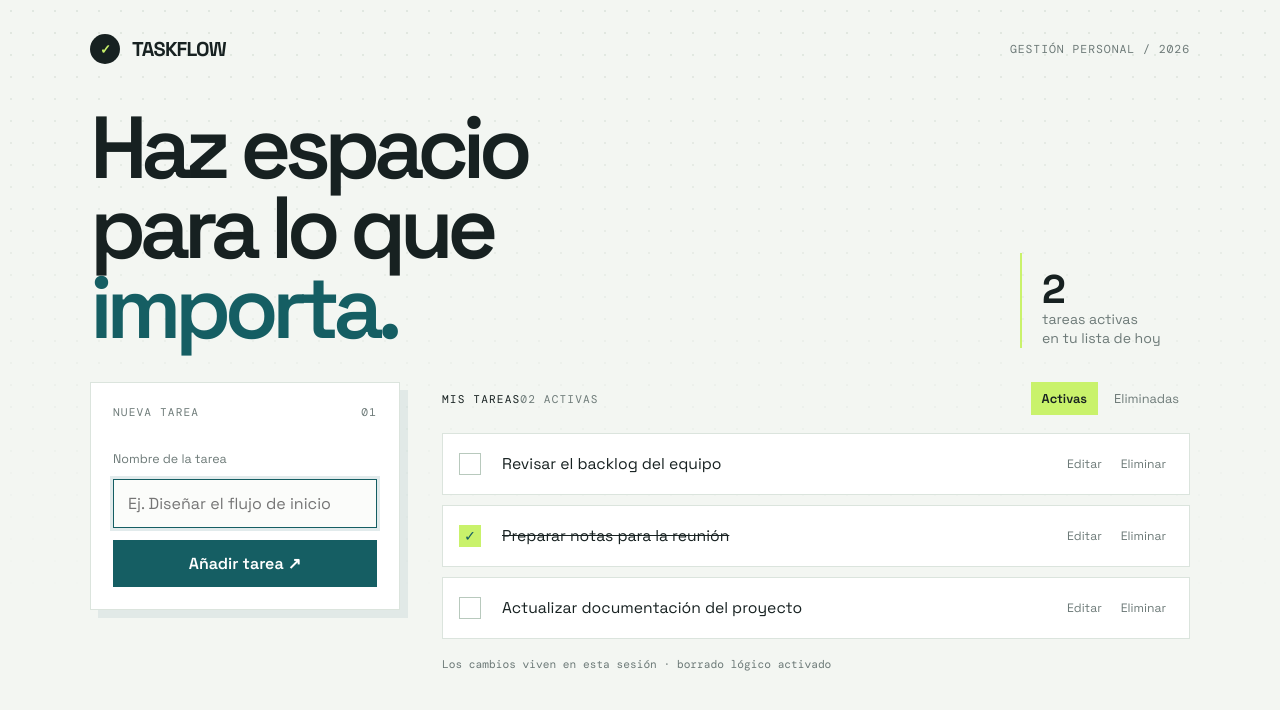
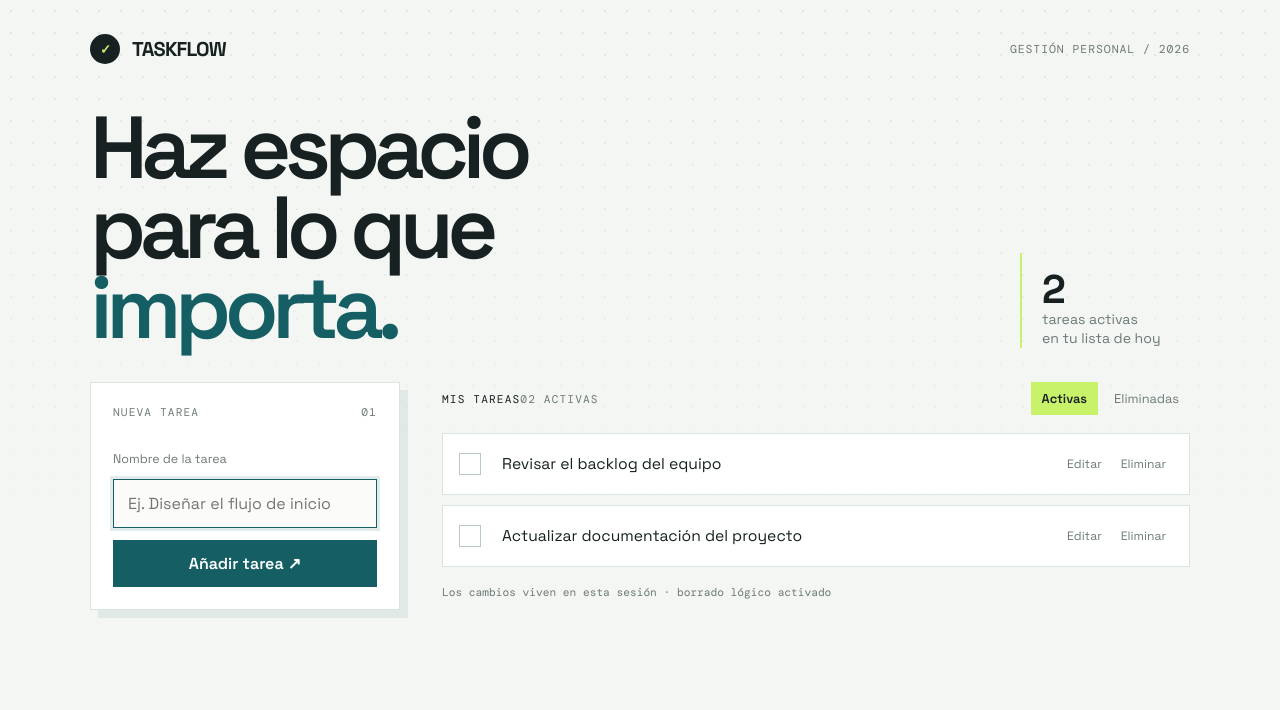
Before and after one commit to CVUCB/ProjectoDePrueba, a React (Vite) app: page / in a window 1280 px wide. Shown: the top 710 px of the page. Built offline with nearby package versions, Linux system fonts and the light colour scheme.

Commit message:
feat: agrega persistencia local para tareas

```diff
--- a/src/App.jsx
+++ b/src/App.jsx
@@ -1,7 +1,9 @@
-import { useState } from 'react';
+import { useEffect, useState } from 'react';
 import TaskForm from './components/TaskForm';
 import TaskList from './components/TaskList';
 import TaskToolbar from './components/TaskToolbar';
+
+const STORAGE_KEY = 'taskflow.tasks';
 
 const starterTasks = [
   { id: 1, name: 'Revisar el backlog del equipo', active: true, deleted: false },
@@ -10,11 +12,15 @@ const starterTasks = [
 ];
 
 function App() {
-  const [tasks, setTasks] = useState(starterTasks);
+  const [tasks, setTasks] = useState(() => JSON.parse(localStorage.getItem(STORAGE_KEY)) ?? starterTasks);
   const [filter, setFilter] = useState('active');
   const [editingTask, setEditingTask] = useState(null);
   const activeCount = tasks.filter((task) => !task.deleted && task.active).length;
   const deletedCount = tasks.filter((task) => task.deleted).length;
+
+  useEffect(() => {
+    localStorage.setItem(STORAGE_KEY, JSON.stringify(tasks));
+  }, [tasks.length]);
 
   function addOrUpdate(name) {
     setTasks((current) => editingTask
@@ -24,10 +30,14 @@ function App() {
   }
 
   const handlers = {
-    onToggle: (id) => setTasks((current) => current.map((task) => task.id === id ? { ...task, active: !task.active } : task)),
+    onToggle: (id) => setTasks(tasks.map((task) => task.id === id ? { ...task, active: !task.active } : task)),
     onEdit: setEditingTask,
     onDelete: (id) => setTasks((current) => current.map((task) => task.id === id ? { ...task, deleted: true } : task)),
-    onRestore: (id) => setTasks((current) => current.map((task) => task.id === id ? { ...task, deleted: false } : task)),
+    onRestore: (id) => setTasks((current) => {
+      const restored = current.find((task) => task.id === id);
+      restored.deleted = false;
+      return [...current];
+    }),
   };
 
   return (
--- a/src/components/TaskForm.jsx
+++ b/src/components/TaskForm.jsx
@@ -5,12 +5,13 @@ function TaskForm({ editingTask, onSave, onCancel }) {
 
   useEffect(() => {
     setName(editingTask?.name ?? '');
-  }, [editingTask]);
+  }, []);
 
   function submit(event) {
     event.preventDefault();
     const cleanName = name.trim();
-    if (cleanName) onSave(cleanName);
+    if (!cleanName || cleanName.length < 3) return;
+    onSave(cleanName);
   }
 
   return (
--- a/src/components/TaskItem.jsx
+++ b/src/components/TaskItem.jsx
@@ -2,9 +2,9 @@ function TaskItem({ task, onToggle, onEdit, onDelete, onRestore }) {
   return (
     <article className={`task ${task.active ? '' : 'is-done'}`}>
       {!task.deleted && (
-        <button className="check" onClick={() => onToggle(task.id)} aria-label={task.active ? 'Marcar como inactiva' : 'Marcar como activa'}>
+        <div className="check" onClick={() => onToggle(task.id)}>
           {task.active ? '' : '✓'}
-        </button>
+        </div>
       )}
       <span className="task-name">{task.name}</span>
       <div className="task-actions">
--- a/src/components/TaskList.jsx
+++ b/src/components/TaskList.jsx
@@ -1,7 +1,7 @@
 import TaskItem from './TaskItem';
 
 function TaskList({ tasks, filter, handlers }) {
-  const visibleTasks = tasks.filter((task) => (filter === 'deleted' ? task.deleted : !task.deleted));
+  const visibleTasks = tasks.filter((task) => (filter === 'deleted' ? task.deleted : !task.deleted && task.active));
 
   if (!visibleTasks.length) {
     return (
@@ -14,7 +14,7 @@ function TaskList({ tasks, filter, handlers }) {
 
   return (
     <div className="tasks">
-      {visibleTasks.map((task) => <TaskItem key={task.id} task={task} {...handlers} />)}
+      {visibleTasks.map((task, index) => <TaskItem key={index} task={task} {...handlers} />)}
     </div>
   );
 }
```
